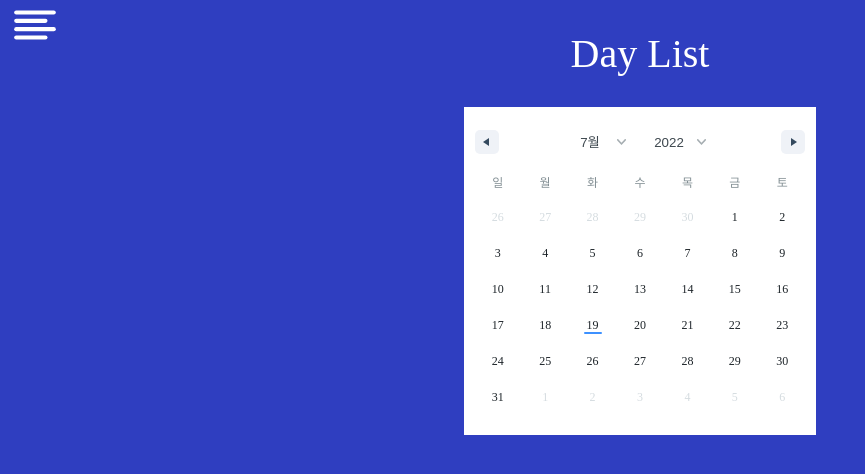
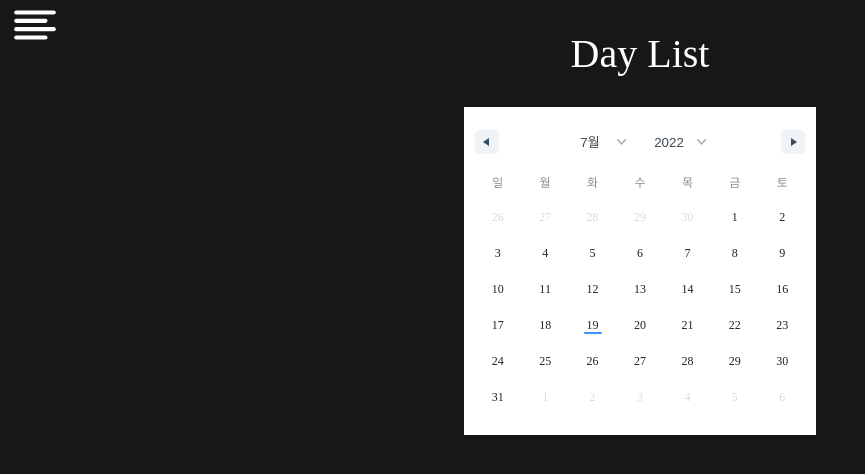
Before and after one commit to sktjgudals/nestjs, a React (Create React App) app in the folder frontend/: page /daylist in a window 1280 px wide. Shown: the top 474 px of the page, without its empty margins (0-865 px from the left). Built offline with nearby package versions, Linux system fonts and the light colour scheme; the HTML template or start-up script is replaced by a standard one; a web font is replaced by a local one.

Commit message:
[UPDATE] frontend

```diff
--- a/frontend/src/components/style.css
+++ b/frontend/src/components/style.css
@@ -63,8 +63,9 @@
   flex-direction: column;
   padding: 15px;
   border-radius: 5px;
-  background-color: rgb(50, 195, 205);
+  /* background-color: rgb(50, 195, 205); */
   margin-right: 15px;
+  border: 1px solid rgb(165, 165, 165);
 }
 
 .toDos__single {
@@ -72,7 +73,8 @@
   border-radius: 5px;
   padding: 20px;
   margin-top: 15px;
-  background-image: url("https://img.freepik.com/free-photo/crumpled-yellow-paper-background-close-up_60487-2390.jpg?size=626&ext=jpg");
+  /* background-image: url("https://img.freepik.com/free-photo/crumpled-yellow-paper-background-close-up_60487-2390.jpg?size=626&ext=jpg"); */
+  background-color: gray;
   transition: 0.2s;
 }
 
@@ -117,7 +119,7 @@
 }
 
 .remove {
-  background-color: red;
+  /* background-color: rgb(150, 97, 97); */
 }
 
 .dragactive {
--- a/frontend/src/index.css
+++ b/frontend/src/index.css
@@ -5,7 +5,7 @@ body {
     sans-serif;
   -webkit-font-smoothing: antialiased;
   -moz-osx-font-smoothing: grayscale;
-  background-color: #2f3ec0;
+  background-color: rgb(24, 23, 23);
 }
 
 code {
```
